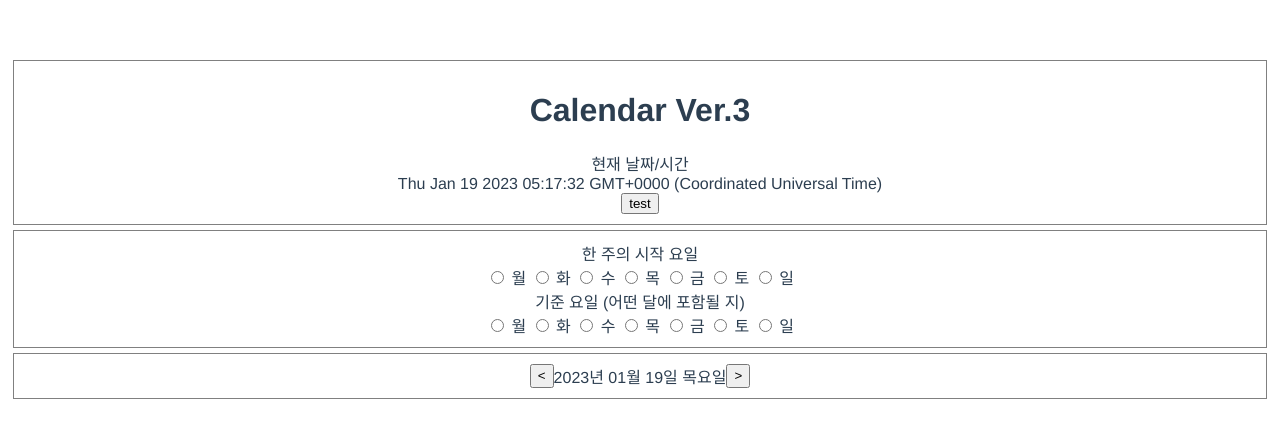
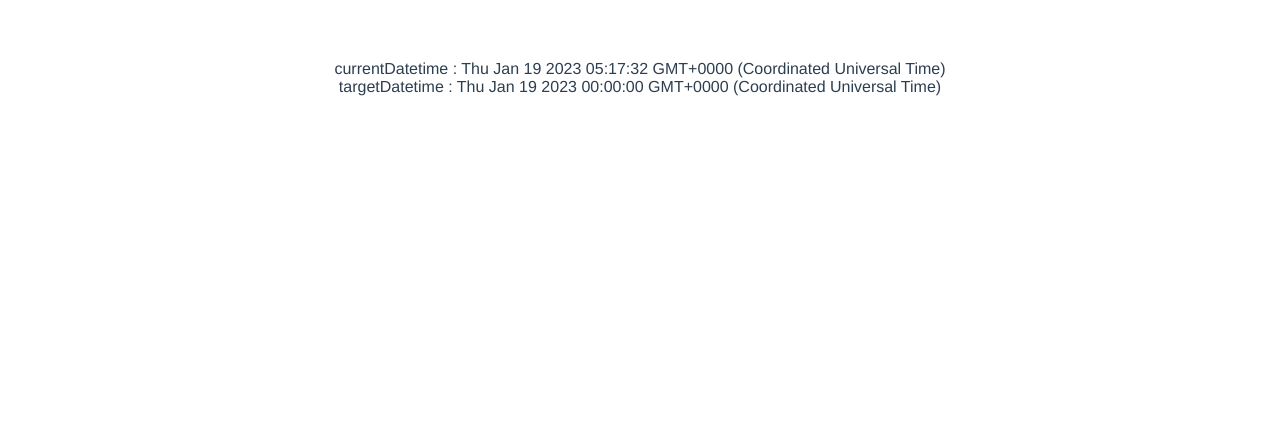
Before and after one commit to ajg1029/VuePractice001, a Vue app in the folder my-project/: page / in a window 1280 px wide. Shown: the top 438 px of the page. Built offline with nearby package versions, Linux system fonts and the light colour scheme.

Commit message:
ver4 setting

```diff
--- a/my-project/src/App.vue
+++ b/my-project/src/App.vue
@@ -1,7 +1,8 @@
 <template>
   <div id="app">
+    <MyCalendarV4 />
 
-    <MyCalendarV3 />
+    <MyCalendarV3 v-if="false"/>
 
     <MyCalendarV2 v-if="false"/>
 
@@ -13,13 +14,15 @@
 import MyCalendar from './components/MyCalendar.vue';
 import MyCalendarV2 from './components/MyCalendarV2.vue';
 import MyCalendarV3 from './components/MyCalendarV3.vue';
+import MyCalendarV4 from './components/MyCalendarV4.vue';
 
 export default {
   name: 'App',
   components: {
     MyCalendar,
     MyCalendarV2,
-    MyCalendarV3
+    MyCalendarV3,
+    MyCalendarV4
 }
 }
 </script>
--- a/my-project/src/components/MyCalendarV4.vue
+++ b/my-project/src/components/MyCalendarV4.vue
@@ -1,12 +1,57 @@
 <template>
     <div>
+        <header>
+            <div>currentDatetime : {{ currentDatetime }}</div>
+            <div>targetDatetime : {{ targetDatetime }}</div>
+        </header>
+        <section>
 
+        </section>
+        <section>
+
+        </section>
     </div>
 </template>
 
 <script>
 export default {
     name: 'MyCalendarV4',
+    data() {
+        return{
+
+            currentDatetime: new Date(),
+
+            firstDay: null,
+            weekArrangeType: null,
+            weekNumberingType: null,
+
+            targetDatetime: null,
+
+            resaDate: null,
+            resaMWeek: null,
+            resaYWeek: null,
+            resaMonth: null,
+            resaYear: null,
+
+
+        }
+    },
+    created() {
+        this.firstDay = 1
+        this.weekArrangeType = 3
+        this.weekNumberingType = 'mw' // 'yw' 한 해의 몇 번째 주인지 / 'mw' 한 달의 몇 번째 주인지
+        this.targetDatetime = new Date(this.currentDatetime.getFullYear(), this.currentDatetime.getMonth(), this.currentDatetime.getDate())
+        this.updateCurrentDatetime()
+    },
+    methods: {
+        updateCurrentDatetime() {
+            setTimeout(() => {
+                this.currentDatetime = new Date()
+                this.updateCurrentDatetime()
+            }, 1000)
+        },
+
+    }
 
 }
 
```
